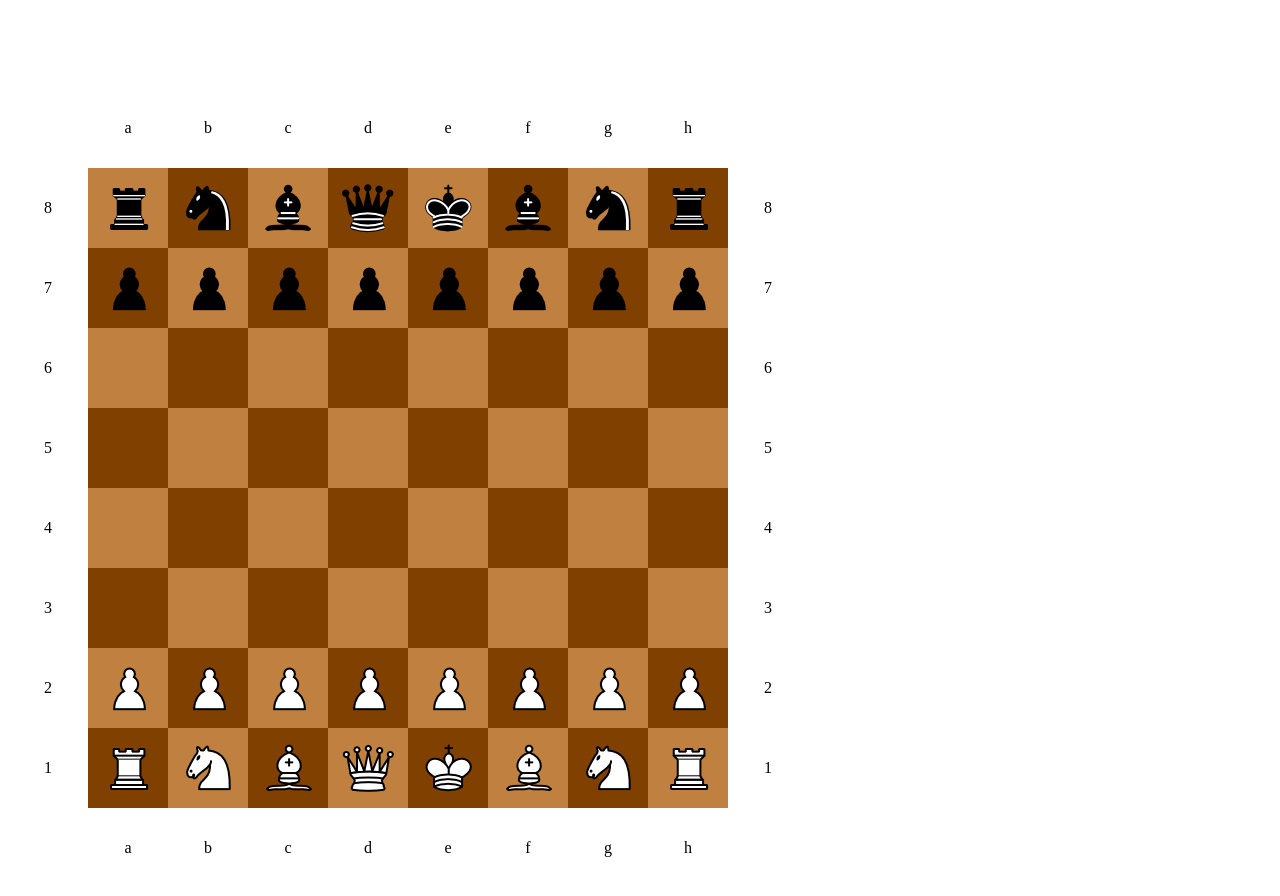
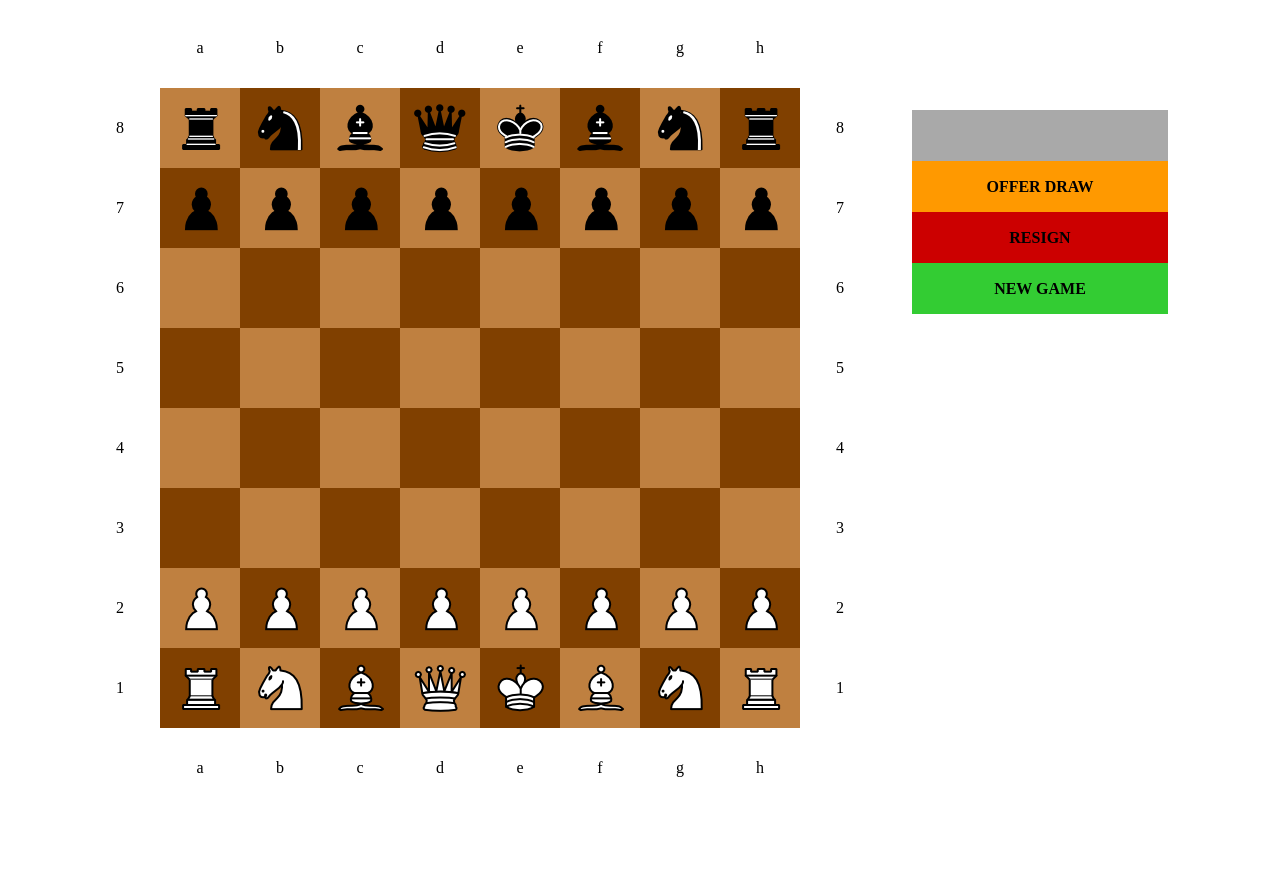
Before and after one commit to christophpernul/chessAI, a Flask app: page / in a window 1280 px wide. After the commit the page ends 777 px from the top, so only its background shows below. Run offline with Flask 2, Linux system fonts and the light colour scheme.

Commit message:
correct handling of promotion; new HTML design with added functionality

```diff
--- a/run.py
+++ b/run.py
@@ -24,7 +24,6 @@ a = game.set_initial_pieces()
 def index():
     field = game.field
     return render_template("index.html", field=field)
-    # return render_template("testFlask_index.html", field=field)
 
 @app.route('/move', methods = ['POST', 'GET'])
 def move():
@@ -39,7 +38,68 @@ def move():
             return redirect(url_for('move'))
     else:
         field = game.field
+        # print(field["info"])
     return render_template("index.html", field=field)
+
+@app.route('/remis', methods = ['POST', 'GET'])
+## not ready!!!
+def remis():
+    if request.method=="POST":
+        player = request.get_json(force=True)
+        # print(data)
+        # game.offer_draw(player)
+        # if game.choose_piece == True:
+        #     return redirect(url_for('index'))
+        # else:
+        #     return redirect(url_for('move'))
+    field = game.field
+    return redirect(url_for('index'))
+
+@app.route('/resign', methods = ['POST', 'GET'])
+## not ready!!!
+def resign():
+    if request.method=="POST":
+        player = request.get_json(force=True)
+        # print(data)
+        game.resign(player)
+        # if game.choose_piece == True:
+        #     return redirect(url_for('index'))
+        # else:
+        #     return redirect(url_for('move'))
+
+    field = game.field
+    return redirect(url_for('index'))
+
+# @app.route('/w', methods = ['POST', 'GET'])
+# def w():
+#     if request.method=="POST":
+#         data = request.get_json(force=True)
+#         # print(data)
+#         game.human_move(data)
+#         field = game.field
+#         # if game.choose_piece == True:
+#         #     return redirect(url_for('index'))
+#         # else:
+#         #     return redirect(url_for('move'))
+#     else:
+#         field = game.field
+#     return render_template("index.html", field=field)
+#
+# @app.route('/b', methods = ['POST', 'GET'])
+# def b():
+#     if request.method=="POST":
+#         data = request.get_json(force=True)
+#         # print(data)
+#         game.human_move(data)
+#         field = game.field
+#         # if game.choose_piece == True:
+#         #     return redirect(url_for('index'))
+#         # else:
+#         #     return redirect(url_for('move'))
+#     else:
+#         field = game.field
+#     return render_template("index.html", field=field)
+
 
 
 
--- a/static/css/style.css
+++ b/static/css/style.css
@@ -2,6 +2,7 @@ html,
 body {
 
 }
+
 .container {
   display: flex;
   flex-direction: rows;
@@ -9,7 +10,17 @@ body {
   flex-direction: rows;
   justify-content: center;
   vertical-align: middle;
+}
+
+.board-container {
+  display: flex;
+  flex-direction: rows;
+  flex-wrap: wrap;
+  flex-direction: rows;
+  justify-content: center;
+  vertical-align: middle;
   /*margin: auto;*/
+  flex: 0 0 66%;
   height: 800px;
   width: 800px;
 }
@@ -21,8 +32,22 @@ body {
   flex-direction: cols;
   justify-content: center;
   vertical-align: middle;
+  flex: 0 0 34%;
   /*margin: auto;*/
-  height: 80px;
+  height: 320px;
+  width: 320px;
+}
+
+.game-container {
+  display: flex;
+  flex-direction: cols;
+  flex-wrap: wrap;
+  flex-direction: cols;
+  justify-content: center;
+  vertical-align: middle;
+  flex: 0 0 34%;
+  /*margin: auto;*/
+  height: 300px;
   width: 320px;
 }
 
@@ -35,6 +60,14 @@ align-self: center;
 /*width: 60%;
 display: block;
 height: 90%*/
+}
+
+.left {
+  align-self: left;
+}
+
+.right {
+  align-self: right;
 }
 
 .white-box {
@@ -74,6 +107,39 @@ height: 100%;
 background-color: #bf8040;
 }
 
+.game-boxes {
+/*max-height: 10%;
+position: relative;*/
+align-items: center;
+justify-content: center;
+flex: 0 0 80%;
+height: 17%;
+}
+
+#info {
+  display: flex;
+  font-weight: bold;
+  background-color: darkgrey;
+}
+
+#resign {
+  display: flex;
+  font-weight: bold;
+  background-color: #cc0000;
+}
+
+#remis {
+  display: flex;
+  font-weight: bold;
+  background-color: #ff9900;
+}
+
+#newgame {
+  display: flex;
+  font-weight: bold;
+  background-color: #33cc33;
+}
+
 .bordertop {
 background-color: white;
 }
--- a/static/moves.js
+++ b/static/moves.js
@@ -1,21 +1,47 @@
 "use strict"
 $(document).ready(function() {
-	$(".board").click(function(){
+	var moving = $(".board-container").attr("id").charAt(0);
+	var nextplayer = $(".board-container").attr("id").charAt(1);
+
+	$("#remis").click(function(){
+		console.log("REMIS!");
+		$.post("remis", JSON.stringify(moving), function(){window.location = "/remis"});
+	});
+	$("#resign").click(function(){
+		console.log("Resign!");
+		$.post("resign", JSON.stringify(moving), function(){window.location = "/resign"});
+	});
+	$("#newgame").click(function(){
+		console.log("Newgame!");
+		$.post("index", JSON.stringify(moving), function(){window.location = "/index"});
+	});
+
+	if ( $("#info").text() == " " ) {
+        $(".board").click(function () {
             var field = $(this).attr("id");
+            // console.log("moving:", moving, "next:", nextplayer);
+            // if last character is P then it is a promotion field
             var promote = $(this).attr("class").substr(-1);
-		console.log($(this).attr("class"), promote, promote=="P");
-		if ( promote == "P" ) {
-			console.log("Promotion move!");
+            var fieldpiececolor = field.charAt(3);
+            var fieldnumber = field.charAt(1);
+            if (promote == "P" && fieldpiececolor != moving &&
+                ((fieldnumber == "8" && moving == 'w') || (fieldnumber == "1" && moving == 'b'))) {
                 document.getElementById("promotion").classList.add("display-boxes");
-			$(".boxes").click(function(){
+                $(".boxes").click(function () {
                     var add = $(this).attr("id");
-				console.log(add);
-				$.post("move", JSON.stringify(add+field), function(){window.location = "/move"});
+                    //$.post(`${moving}`, JSON.stringify(add+field), function(){window.location = `/${moving}`});
+                    $.post("move", JSON.stringify(add + field), function () {
+                        window.location = "/move"
+                    });
                 });
             }
             else {
-			$.post("move", JSON.stringify(field), function(){window.location = "/move"});
+                //$.post(`${moving}`, JSON.stringify(field), function(){window.location = `/${moving}`});
+                $.post("move", JSON.stringify(field), function () {
+                    window.location = "/move"
+                });
             }
             //event.preventDefault();
         });
+    }
 });
--- a/templates/index.html
+++ b/templates/index.html
@@ -14,14 +14,12 @@
 
 </head>
 <body>
-	<div class="pieces-container" id="promotion">
-		<div class="boxes" id="N"><img class="center" src="../static/image/Chess_nlt60.png"/></img></div>
-		<div class="boxes" id="B"><img class="center" src="../static/image/Chess_blt60.png"/></img></div>
-		<div class="boxes" id="R"><img class="center" src="../static/image/Chess_rlt60.png"/></img></div>
-		<div class="boxes" id="Q"><img class="center" src="../static/image/Chess_qlt60.png"/></img></div>
-	</div>
     <div class="container">
+        <div class="left">
             {% for key, value in field.items() %}
+                {%  if key=="moving" %}
+                    <div class="board-container" id="{{ value }}">
+                {% else %}
                     {% if key[:-1]=="top" %}
                         <div class="white-box borderbottom">{{ value[0] }}</div>
                     {% endif %}
@@ -39,7 +37,32 @@
                     {% if key[:-1]=="bottom" %}
                             <div class="white-box bordertop">{{ value[0] }}</div>
                     {% endif %}
+                {% endif %}
+
             {% endfor %}
+                    </div>
+        </div>
+        <div class="right">
+            <div class="game-container">
+                <div class="game-boxes"></div>
+                <div class="game-boxes"></div>
+                <!-- for key, value in field.items() %}
+                     if key=="info" %}-->
+                        <div class="game-boxes" id="info"><p> </p></div>
+                    <!-- endif %}
+                 endfor %}-->
+                <div class="game-boxes" id="remis">OFFER DRAW</div>
+                <div class="game-boxes" id="resign">RESIGN</div>
+                <div class="game-boxes" id="newgame">NEW GAME</div>
+            </div>
+
+            <div class="pieces-container" id="promotion">
+            <div class="boxes" id="N"><img class="center" src="../static/image/Chess_nlt60.png"/></img></div>
+            <div class="boxes" id="B"><img class="center" src="../static/image/Chess_blt60.png"/></img></div>
+            <div class="boxes" id="R"><img class="center" src="../static/image/Chess_rlt60.png"/></img></div>
+            <div class="boxes" id="Q"><img class="center" src="../static/image/Chess_qlt60.png"/></img></div>
+            </div>
+        </div>
     </div>
 
 </body>
```
Also changed, not shown: game.py (+34 -7 lines). Lines whose indentation alone changed are shown as unchanged.
